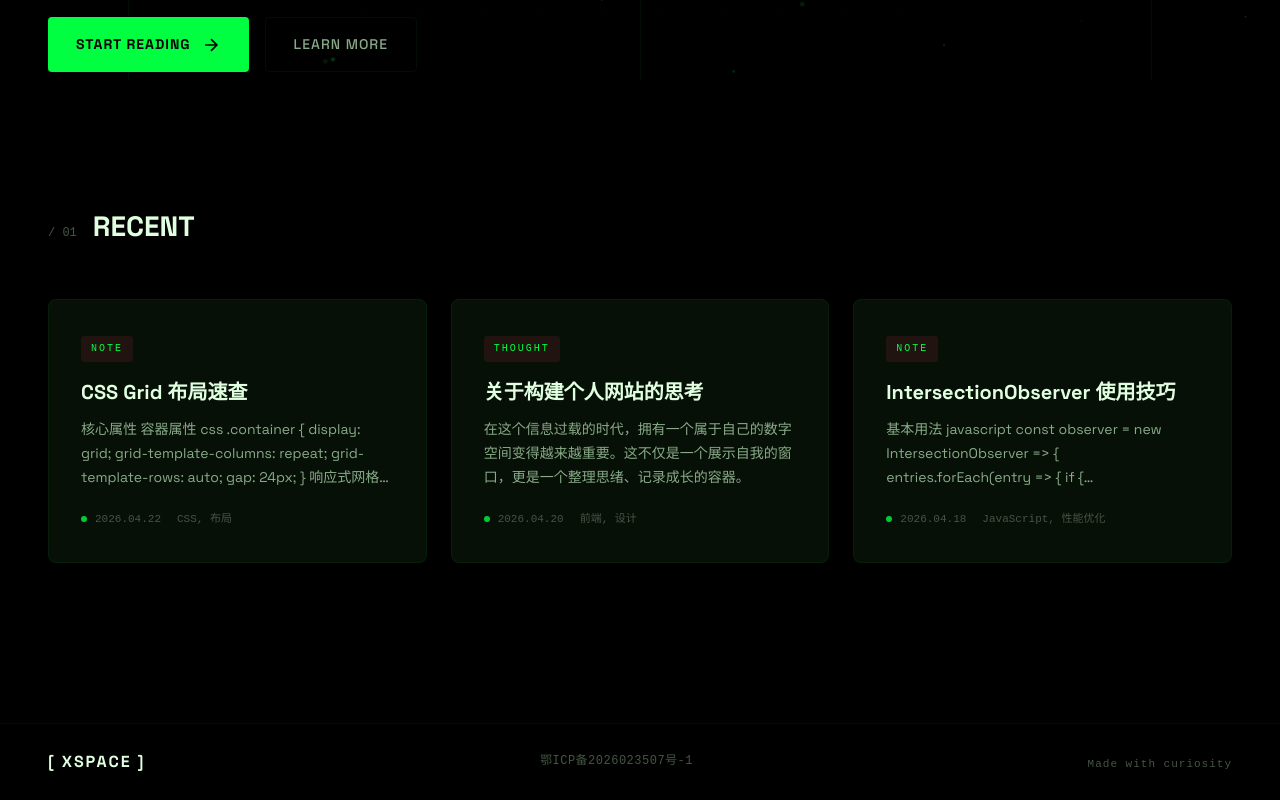
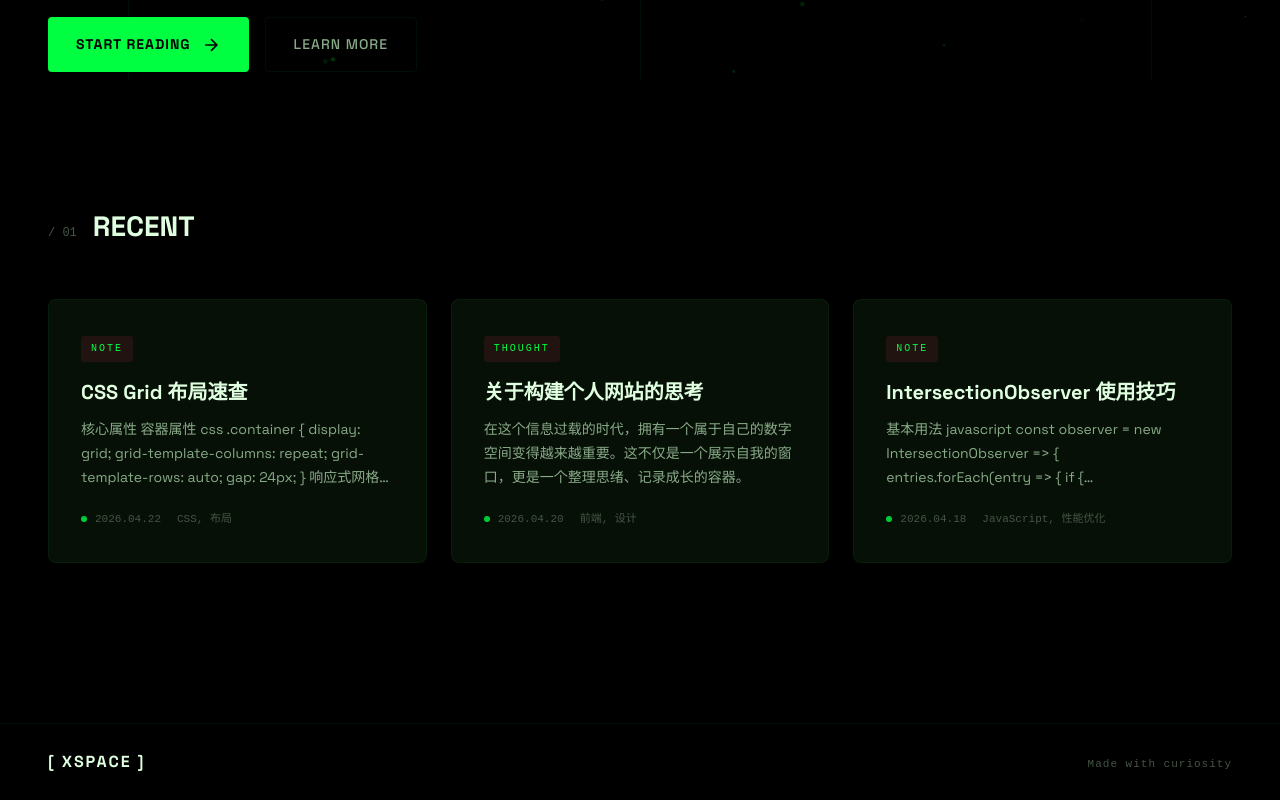
Before and after one commit to xyx9219/xspacee, a plain HTML site: page index.html in a window 1280 px wide. Shown: the part 719-1519 px from the top of the page. Drawn offline with Linux system fonts and the light colour scheme.

Commit message:
chore: remove ICP beian from github pages version

```diff
--- a/index.html
+++ b/index.html
@@ -218,9 +218,6 @@
             <div class="footer-left">
                 <span class="footer-logo">[ XSPACE ]</span>
             </div>
-            <div class="footer-center">
-                <a href="https://beian.miit.gov.cn" target="_blank" rel="noopener noreferrer" class="footer-icp">鄂ICP备2026023507号-1</a>
-            </div>
             <div class="footer-right">
                 <span class="footer-made">Made with curiosity</span>
             </div>
```
